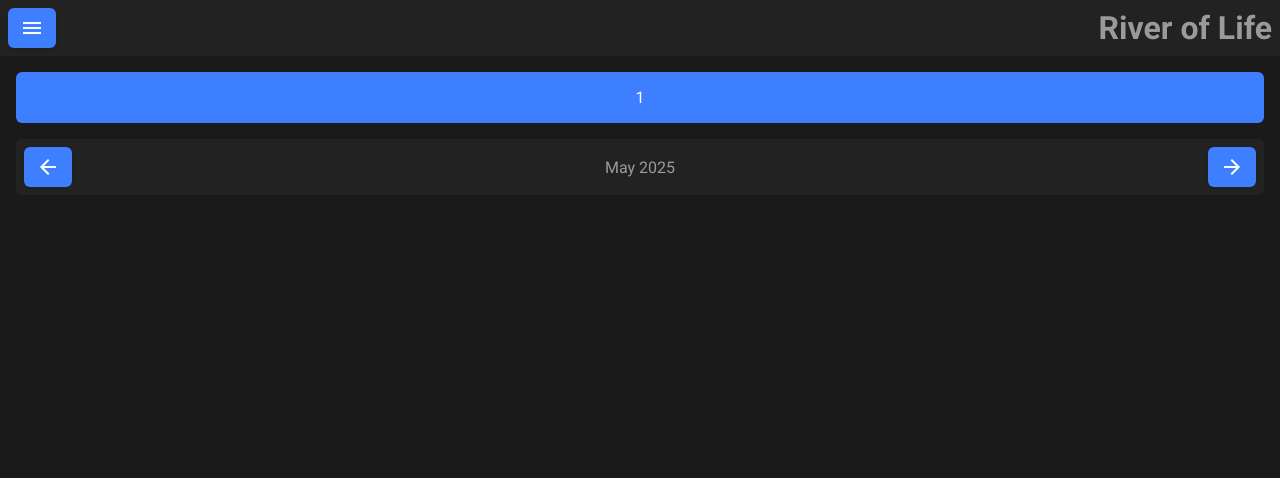
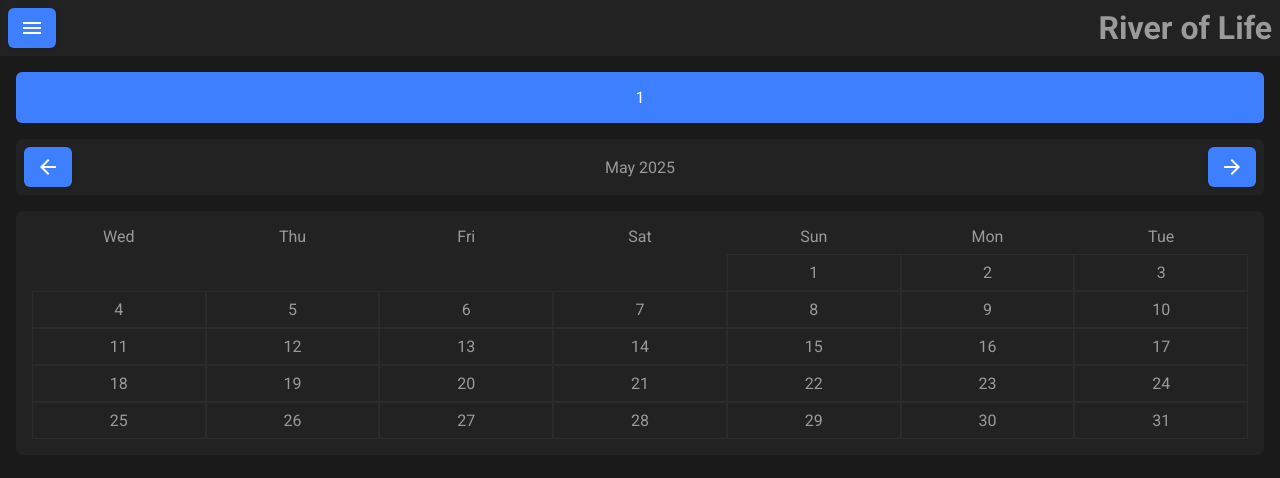
Before and after one commit to ghostwriter7/RiverOfLife, an Angular app: page /streams/1 in a window 1280 px wide. Shown: the top 478 px of the page. Built offline with nearby package versions, Linux system fonts and the light colour scheme.

Commit message:
Calendar's skeleton created.

```diff
--- a/src/app/components/calendar/calendar.component.css
+++ b/src/app/components/calendar/calendar.component.css
@@ -11,6 +11,24 @@ header {
 }
 
 .calendar {
+  background: var(--bg-secondary);
+  border-radius: var(--radius);
+  color: var(--clr-secondary);
   display: grid;
   grid-template-columns: repeat(7, 1fr);
+  margin: var(--space-md);
+  padding: var(--space-md);
+  place-items: center;
 }
+
+.week-label {
+  padding-bottom: var(--space-sm);
+}
+
+.day {
+  border: 1px solid var(--clr-border);
+  grid-column-start: var(--week-index);
+  padding: var(--space-sm);
+  width: 100%;
+  text-align: center;
+}
--- a/src/app/components/calendar/calendar.component.html
+++ b/src/app/components/calendar/calendar.component.html
@@ -9,5 +9,10 @@
 </header>
 
 <div class="calendar">
-
+  @for (weekLabel of weekLabels; track weekLabel) {
+    <span class="week-label">{{ weekLabel }}</span>
+  }
+  @for (day of dates(); track day.date) {
+    <span class="day" [style.--week-index]="day.weekIndex">{{ day.date | date: 'd' }}</span>
+  }
 </div>
--- a/src/app/components/calendar/calendar.component.ts
+++ b/src/app/components/calendar/calendar.component.ts
@@ -1,8 +1,10 @@
+import { DatePipe } from '@angular/common'
 import { Component, computed, OnInit, signal } from '@angular/core';
 
 @Component({
   selector: 'app-calendar',
-  imports: [],
+  imports: [
+    DatePipe],
   templateUrl: './calendar.component.html',
   styleUrl: './calendar.component.css'
 })
@@ -13,6 +15,22 @@ export class CalendarComponent implements OnInit {
   });
   protected readonly currentMonth = signal<number>(0);
   protected readonly currentYear = signal<number>(0);
+  protected readonly dates = computed(() => {
+    const month = this.currentMonth();
+    const year = this.currentYear();
+
+    const daysInMonth = new Date(year, month + 1, 0).getDate();
+
+    return new Array(daysInMonth)
+      .fill(0)
+      .map((_, index) => {
+        const date = new Date(year, month, index + 1);
+        return { date, weekIndex: date.getDay() + 1 };
+      });
+  });
+  protected readonly weekLabels = new Array(7).fill(0).map((_, index) =>
+    Intl.DateTimeFormat('en-US', { weekday: 'short' }).format(new Date(2020, 0, index + 1))
+  );
 
   public ngOnInit(): void {
     const now = new Date();
```
